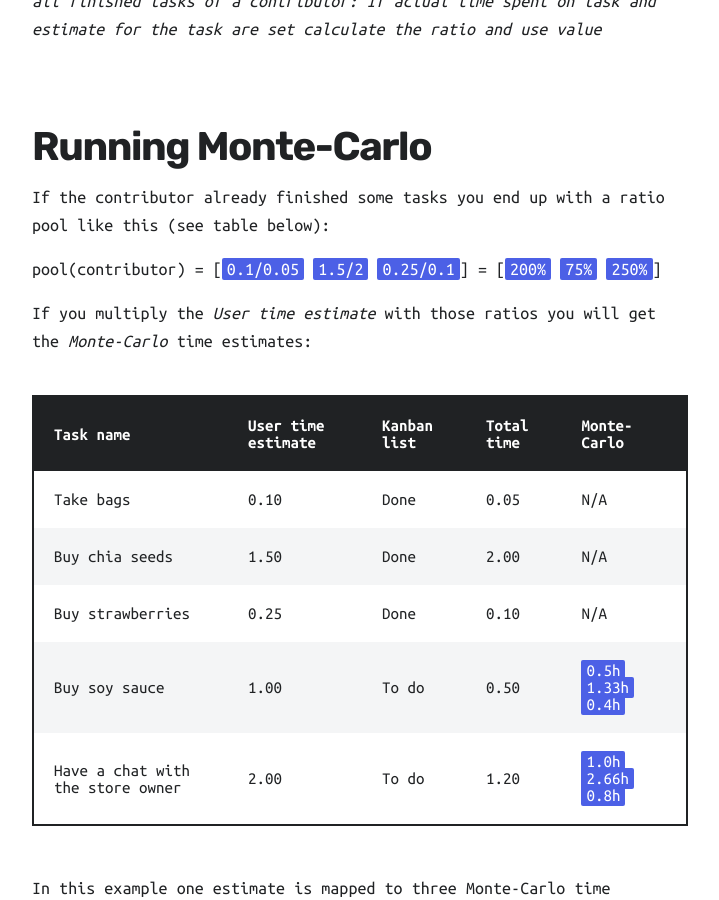
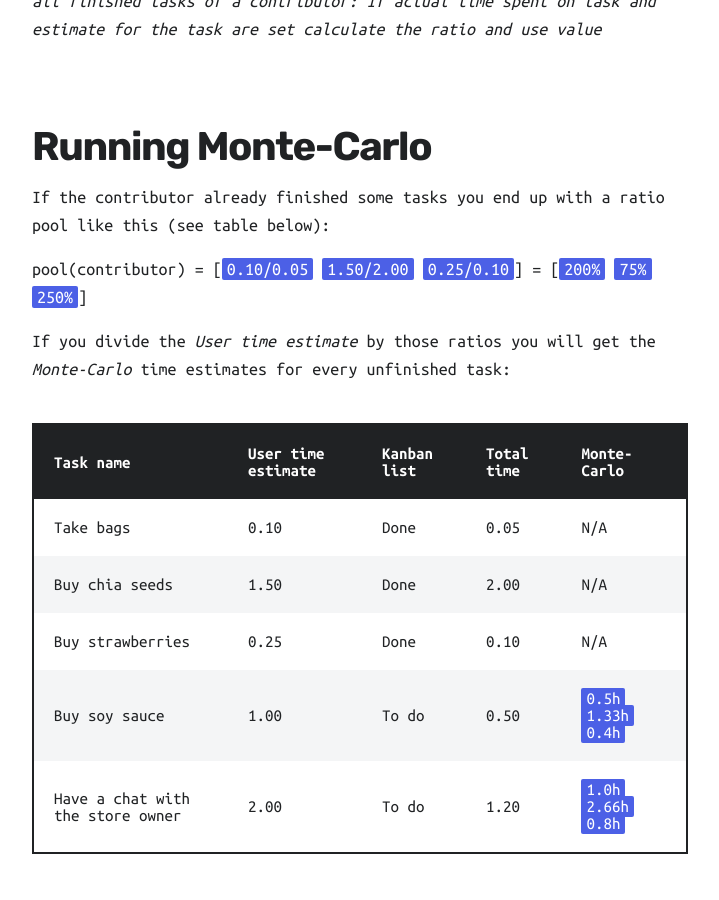
Before and after one commit to chr-wei/ebs_spread, a Jekyll site: the page built from docs/_posts/2019-12-28-ebs-force.md, in a window 1280 px wide and 900 px high, scrolled down 3213 px. Shown: the whole window, without its empty margins (38-757 px from the left). Built offline with Jekyll 4.4.1, drawn with Linux system fonts in a browser that asks for light colours; nearby versions of some CDN libraries.

Commit message:
Correct content error in ebs post

```diff
--- a/docs/_posts/2019-12-28-ebs-force.md
+++ b/docs/_posts/2019-12-28-ebs-force.md
@@ -54,9 +54,9 @@
 
 If the contributor already finished some tasks you end up with a ratio pool like this (see table below):
 
-pool(contributor) = [`0.1/0.05` `1.5/2` `0.25/0.1`] = [`200%` `75%` `250%`]
+pool(contributor) = [`0.10/0.05` `1.50/2.00` `0.25/0.10`] = [`200%` `75%` `250%`]
 
-If you multiply the *User time estimate* with those ratios you will get the *Monte-Carlo* time estimates:
+If you divide the *User time estimate* by those ratios you will get the *Monte-Carlo* time estimates for every unfinished task:
 
 | Task name                        | User time estimate | Kanban list | Total time | Monte-Carlo |
 |----------------------------------|--------------------|-------------|-----|-----------------|
```
